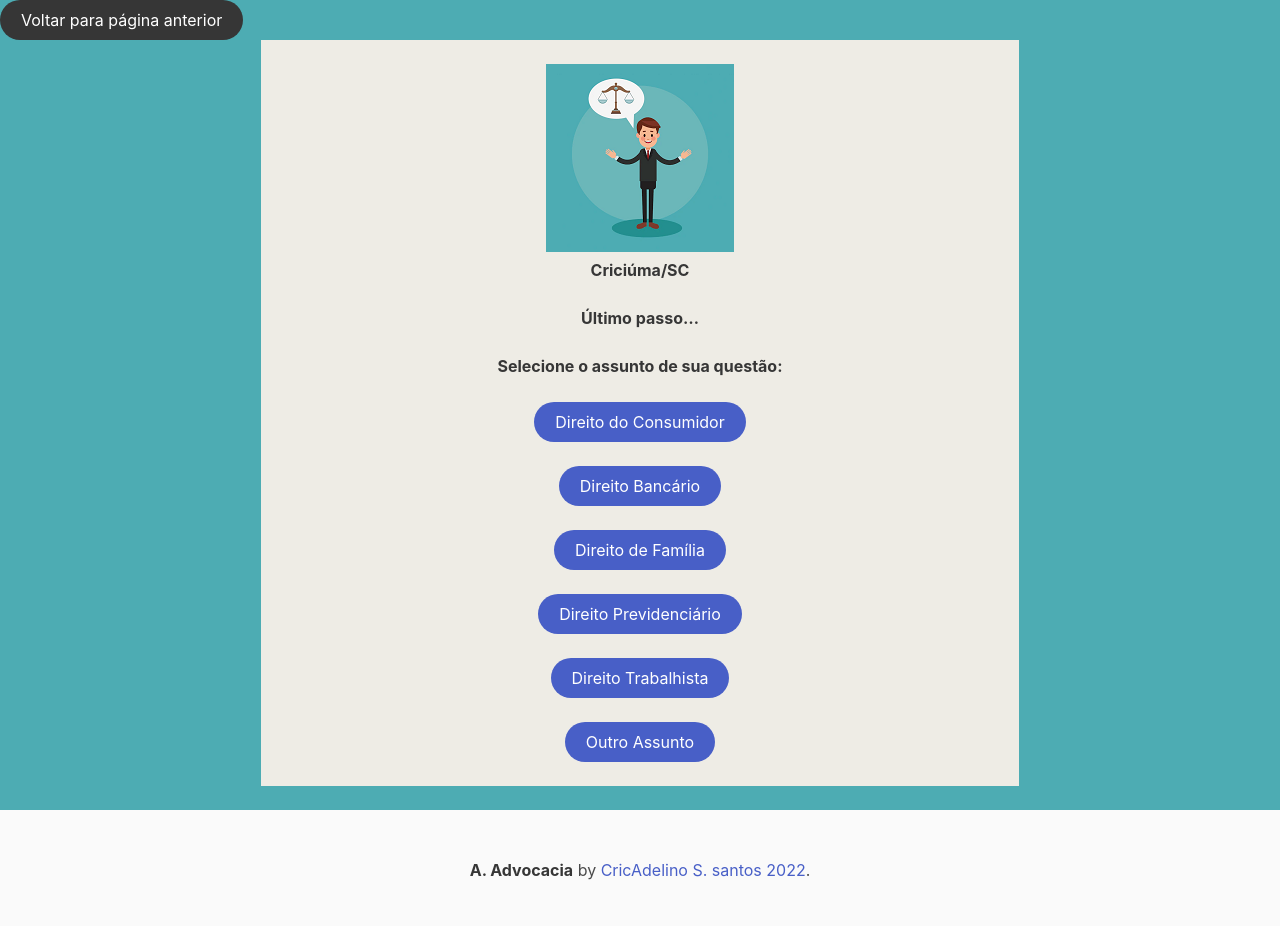
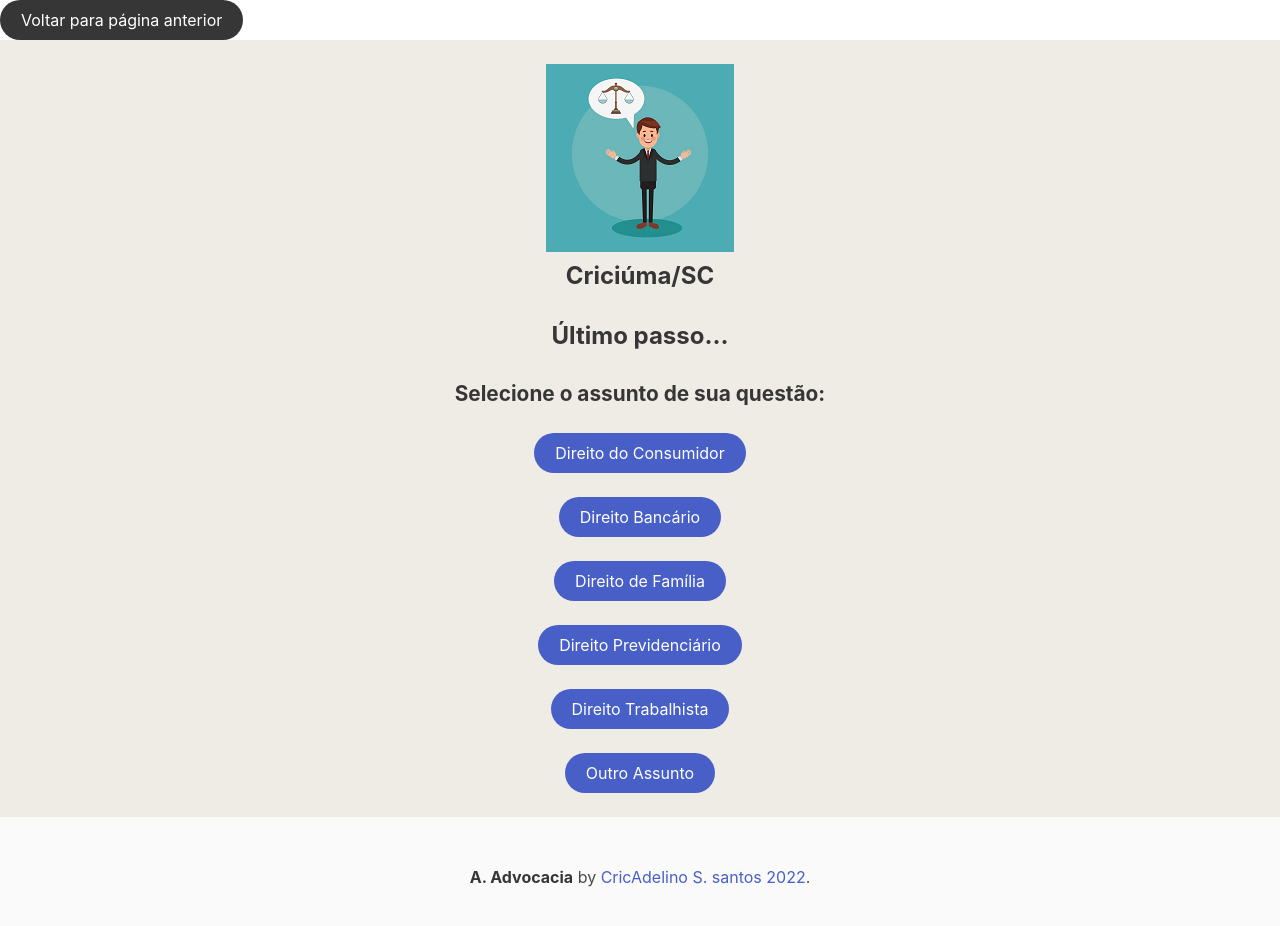
Before and after one commit to AdelinoSantos/aesadvocacia, a plain HTML site: page criciuma.html in a window 1280 px wide. Drawn offline with nearby package versions, Linux system fonts and the light colour scheme.

Commit message:
Agora sim, finalmente encontrei cores e tamanhos bonens.

```diff
--- a/criciuma.html
+++ b/criciuma.html
@@ -17,13 +17,11 @@
       <link rel="stylesheet" href="https://cdn.jsdelivr.net/npm/bulma@0.9.3/css/bulma.min.css">
       <script defer src="https://use.fontawesome.com/releases/v5.3.1/css/all.css"></script>
       <link rel="stylesheet" type="text/css" href="./pag2style.css" />
-
-  </head>
+      </head>
 <body>
   <a href="index.html" rel="prev" class="button is-responsive is-dark is-rounded">Voltar para página anterior</a>
-    <div class="columns is-mobile">
-            <div class="column is-three-fifths is-offset-one-fifth">
-                <section class="section1 is-responsive">  <br>
+
+            <section class="section1 is-responsive">  <br>
             <img src="./desenho-de-advogado.png"">
 
             <div class="box1 is-responsive">
@@ -57,11 +55,11 @@
                       Outro Assunto</a><br><br>
 
 
-              </div></div></section>
+            </div></section>
 
       <footer class="footer">
         <div class="content has-text-centered">
-          <p>
+        <p>
             <strong>A. Advocacia</strong> by <a href="https://github.com/AdelinoSantos">CricAdelino S. santos 2022</a>.
 
           </p>
--- a/pag2style.css
+++ b/pag2style.css
@@ -1,6 +1,4 @@
-body{
-    background-color: #4DACB3 ;
-}
+
 
 .section1{
 text-align: center;
@@ -9,9 +7,11 @@ background-color: #eeece5 ;
 
 .title{
     color: #000000;
+    font-size: 2rem;
 }
 .subtitle{
-color: #000000;}
+color: #000000;
+}
 
 
 .column1{
@@ -19,6 +19,8 @@ color: #000000;}
 }
 
 .box1{
-color: #000000;}
+color: #000000;
+font-size: 1.5rem;}
 .box2{
-    color: #000000;}
+    color: #000000;
+    font-size: 1.3rem;}
--- a/style.css
+++ b/style.css
@@ -3,7 +3,7 @@ body{
 }
 .section1{
 text-align: center;
-background-color: #BEA246 ;
+background-color: #FFFF ;
 }
 
 .title{
@@ -19,7 +19,7 @@ color: #000000;}
 
 .box1{
 color: #000000;
-font-size: 2rem;
+font-size: 1.5rem;
 
 
 }
```
